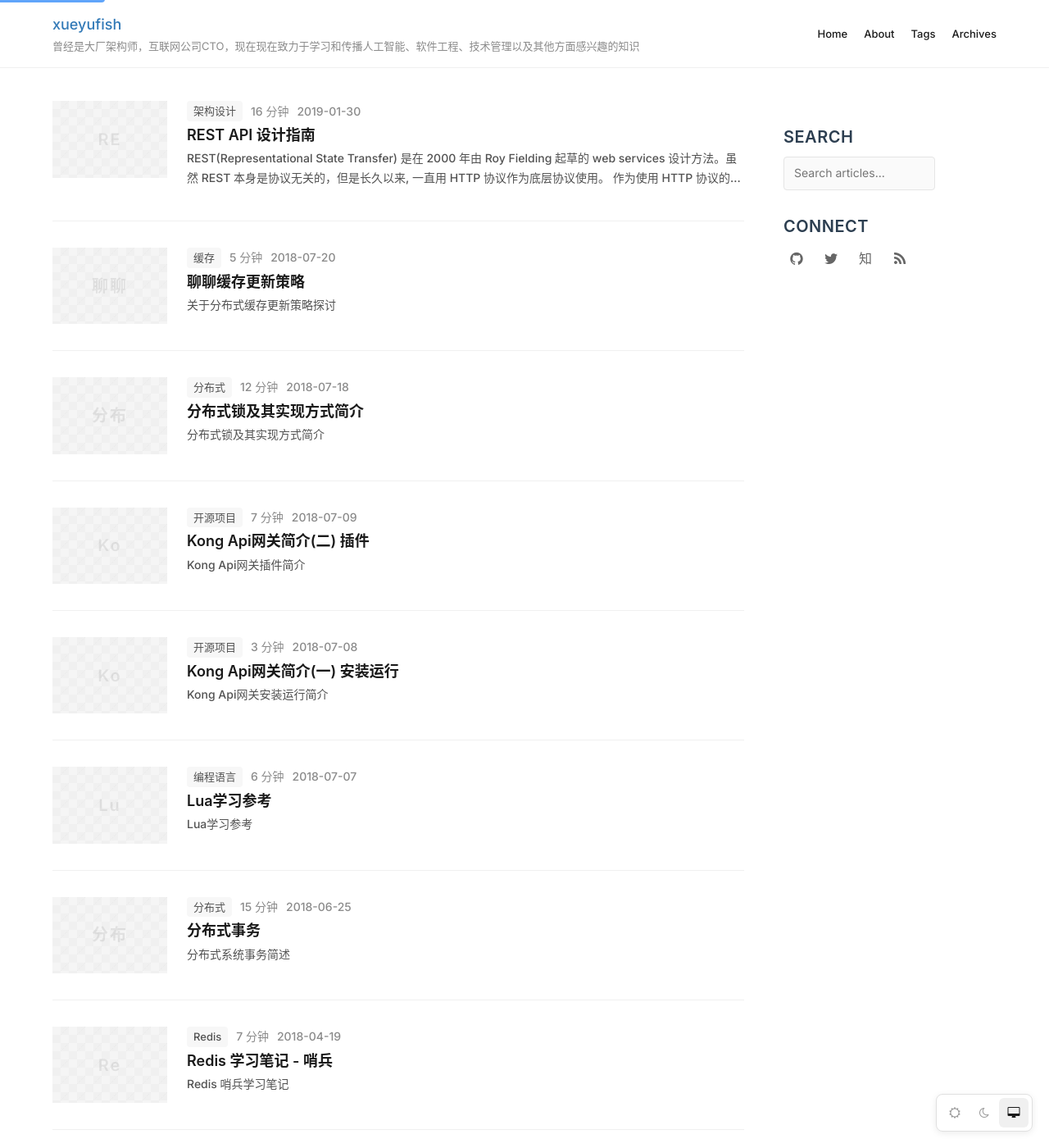
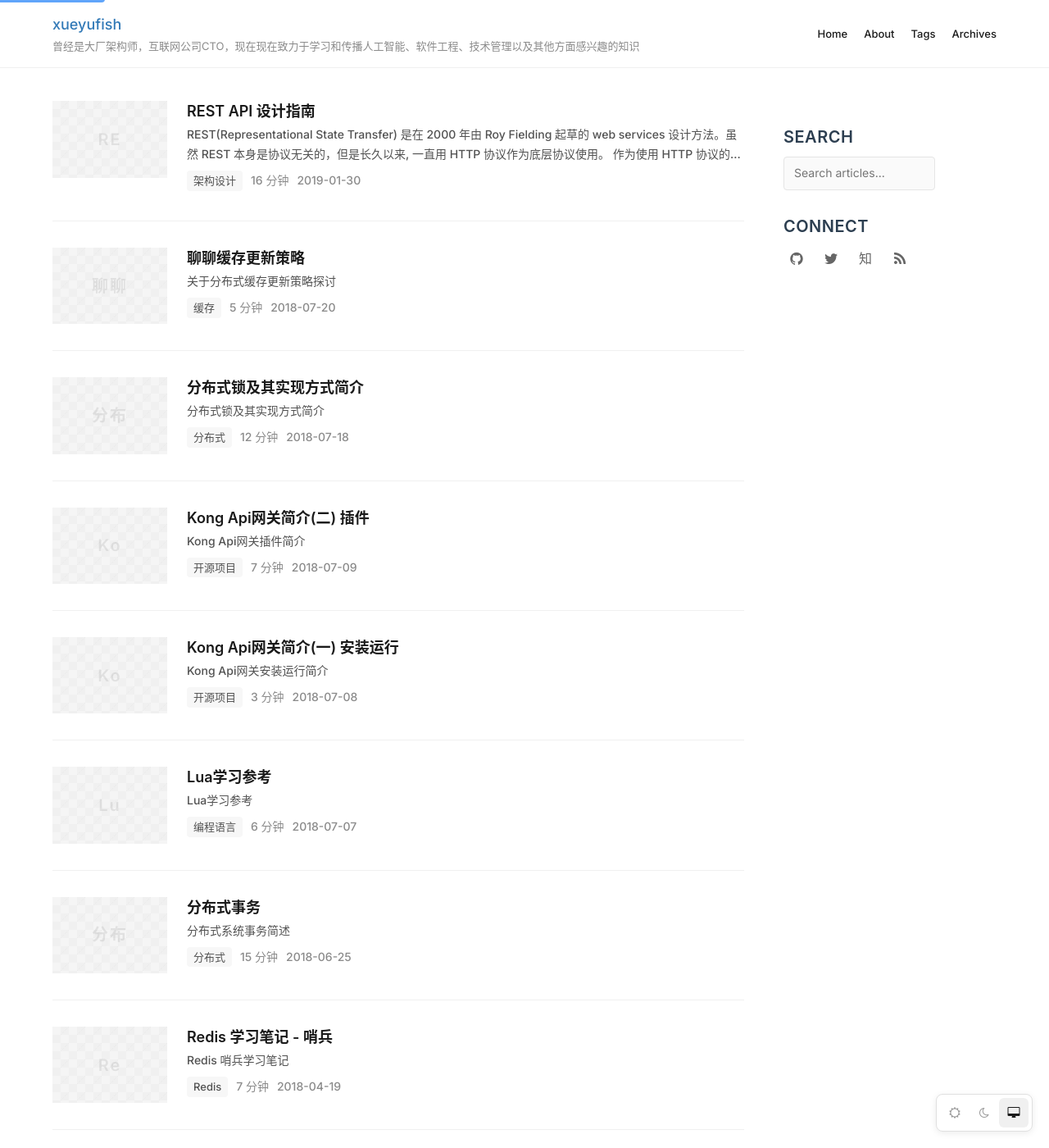
Before and after one commit to xueyufish/xueyufish.github.io, a Jekyll site: the page built from index.html, in a window 1280 px wide and 1400 px high. Shown: the whole window at 82% size. Built offline with Jekyll 4.4.1, drawn with Linux system fonts in a browser that asks for light colours; the list of posts is cut into pages by our own code; comment, search, counter and statistics services are not loaded; some of the changed text lies outside the part shown.

Commit message:
fix: move article meta below excerpt matching reference blog
- Move tag, reading time, and date from above title to below excerpt
- Order now: title → excerpt → meta (matches reference blog)

```diff
--- a/index.html
+++ b/index.html
@@ -30,6 +30,14 @@ layout: page
           {% endif %}
         </div>
         <div class="home-card-body">
+          <h2 class="home-card-title">{{ post.title }}</h2>
+          <p class="home-card-excerpt">
+            {% if post.description %}
+            {{ post.description }}
+            {% else %}
+            {{ post.content | strip_html | truncate: 150 }}
+            {% endif %}
+          </p>
           <div class="home-card-meta">
             {% if post.tags.size > 0 %}
             {% assign first_tag = post.tags | first %}
@@ -40,14 +48,6 @@ layout: page
             {% endif %}
             <time class="home-card-date" datetime="{{ post.date | date: "%Y-%m-%d" }}">{{ post.date | date: "%Y-%m-%d" }}</time>
           </div>
-          <h2 class="home-card-title">{{ post.title }}</h2>
-          <p class="home-card-excerpt">
-            {% if post.description %}
-            {{ post.description }}
-            {% else %}
-            {{ post.content | strip_html | truncate: 150 }}
-            {% endif %}
-          </p>
         </div>
       </a>
     </article>
```
